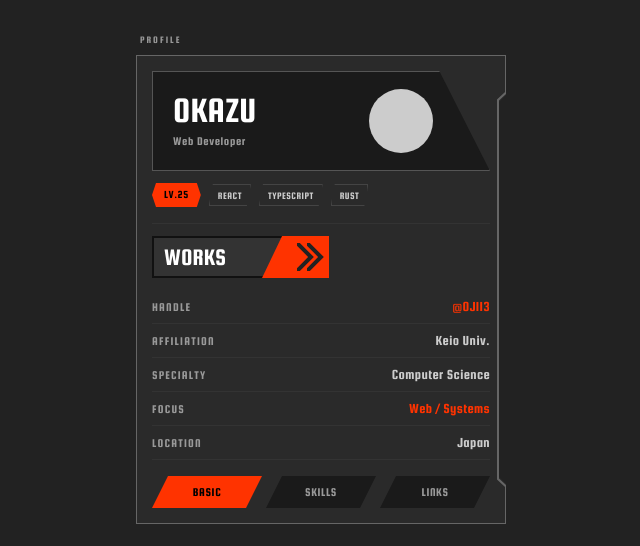
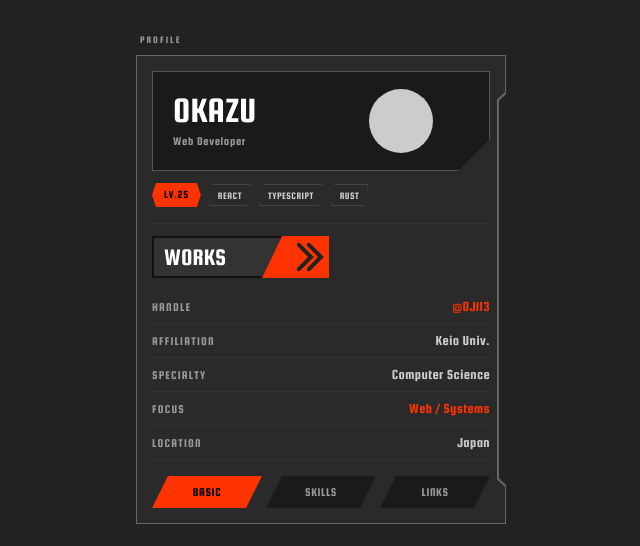
Before and after one commit to OJII3/ojii3.dev, a React (Vite) app: page / in a window 1280 px wide. Shown: the top 546 px of the page, without its empty margins (319-959 px from the left). Built offline with nearby package versions, Linux system fonts and the light colour scheme.

Commit message:
fix: change name area clip-path to bottom-right corner cut per Figma design

```diff
--- a/src/components/profile-panel.tsx
+++ b/src/components/profile-panel.tsx
@@ -109,7 +109,8 @@ export function ProfilePanel() {
             <div
               className="relative flex items-center justify-between bg-bg-dark border border-border-light h-[100px] w-full"
               style={{
-                clipPath: "polygon(0 0, 85% 0, 100% 100%, 0 100%)",
+                clipPath:
+                  "polygon(0 0, 100% 0, 100% calc(100% - 32px), calc(100% - 32px) 100%, 0 100%)",
               }}
             >
               <div className="pl-5">
```
